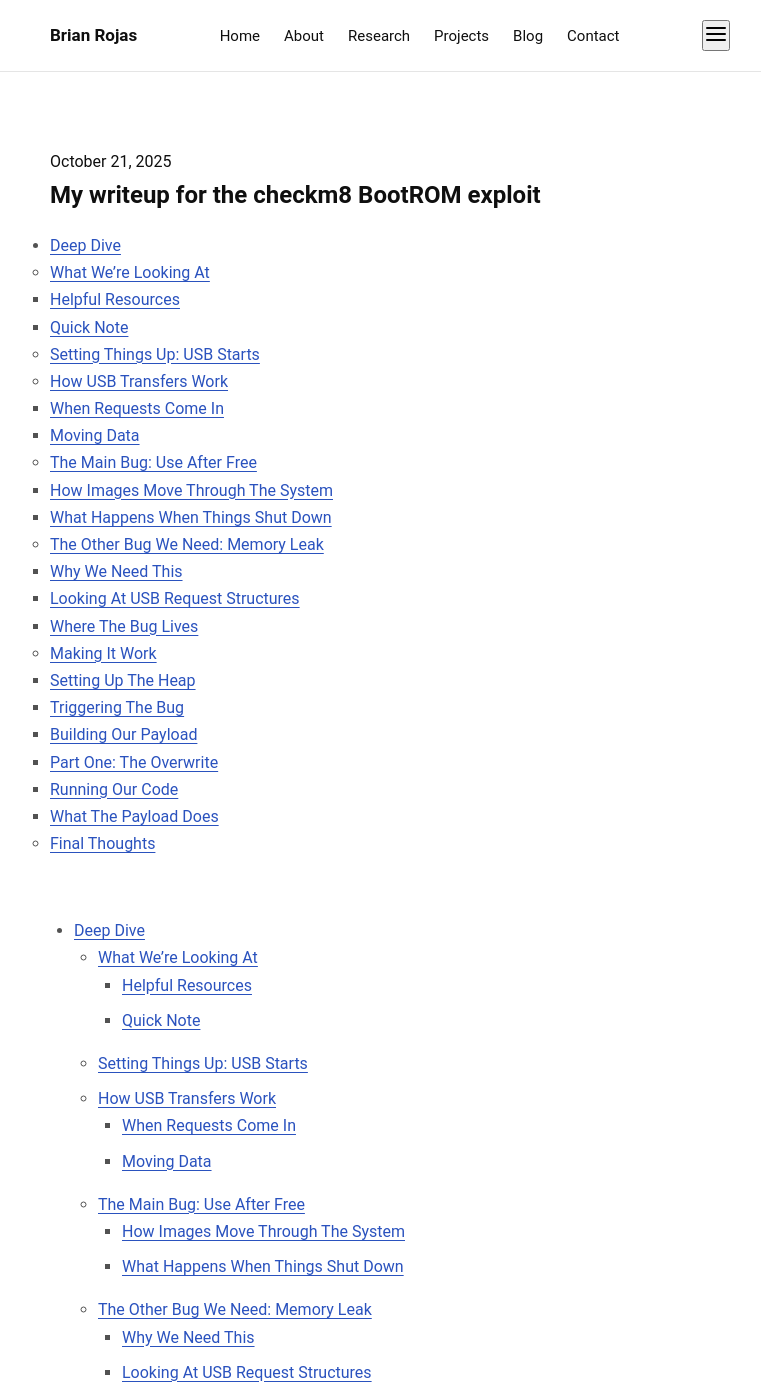
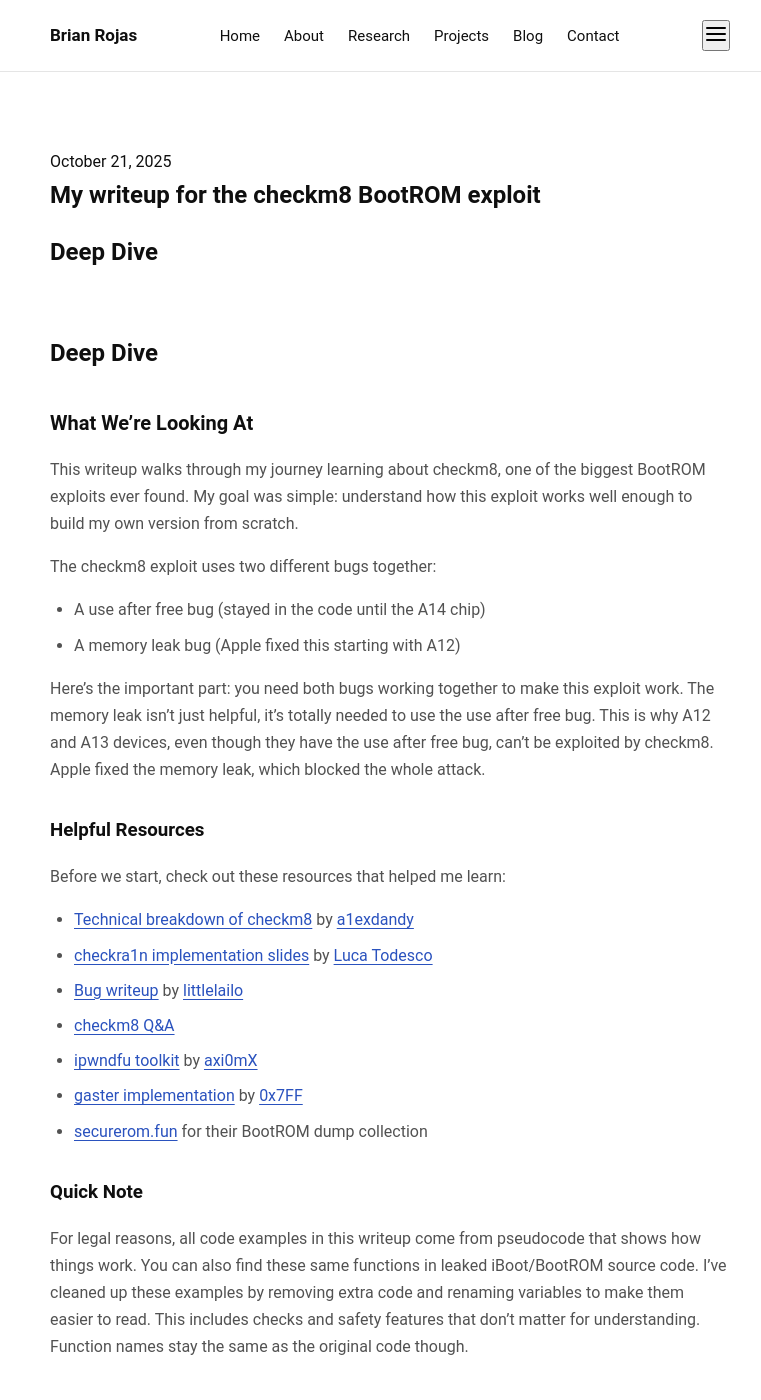
Before and after one commit to brianrojrc/brianrojrc.github.io, a Jekyll site: the page built from _posts/2025-10-21-BootROM.md, in a window 1280 px wide and 1400 px high. Shown: the whole window, without its empty margins (250-1011 px from the left). Built offline with Jekyll 4.4.1, drawn with Linux system fonts in a browser that asks for light colours; some of the changed text lies outside the part shown.

Commit message:
Update 2025-10-21-BootROM.md

```diff
--- a/_posts/2025-10-21-BootROM.md
+++ b/_posts/2025-10-21-BootROM.md
@@ -8,30 +8,6 @@
 tags: [checkm8, BootROM, DFU, exploit, iOS, ARM64]
 permalink: /2025/10/21/checkm8-bootrom-exploit/
 ---
-
-- [Deep Dive](#deep-dive)
-  - [What We're Looking At](#what-were-looking-at)
-    - [Helpful Resources](#helpful-resources)
-    - [Quick Note](#quick-note)
-  - [Setting Things Up: USB Starts](#setting-things-up-usb-starts)
-  - [How USB Transfers Work](#how-usb-transfers-work)
-    - [When Requests Come In](#when-requests-come-in)
-    - [Moving Data](#moving-data)
-  - [The Main Bug: Use After Free](#the-main-bug-use-after-free)
-    - [How Images Move Through The System](#how-images-move-through-the-system)
-    - [What Happens When Things Shut Down](#what-happens-when-things-shut-down)
-  - [The Other Bug We Need: Memory Leak](#the-other-bug-we-need-memory-leak)
-    - [Why We Need This](#why-we-need-this)
-    - [Looking At USB Request Structures](#looking-at-usb-request-structures)
-    - [Where The Bug Lives](#where-the-bug-lives)
-  - [Making It Work](#making-it-work)
-    - [Setting Up The Heap](#setting-up-the-heap)
-    - [Triggering The Bug](#triggering-the-bug)
-    - [Building Our Payload](#building-our-payload)
-      - [Part One: The Overwrite](#part-one-the-overwrite)
-    - [Running Our Code](#running-our-code)
-      - [What The Payload Does](#what-the-payload-does)
-  - [Final Thoughts](#final-thoughts)
 
 # Deep Dive
 
```
